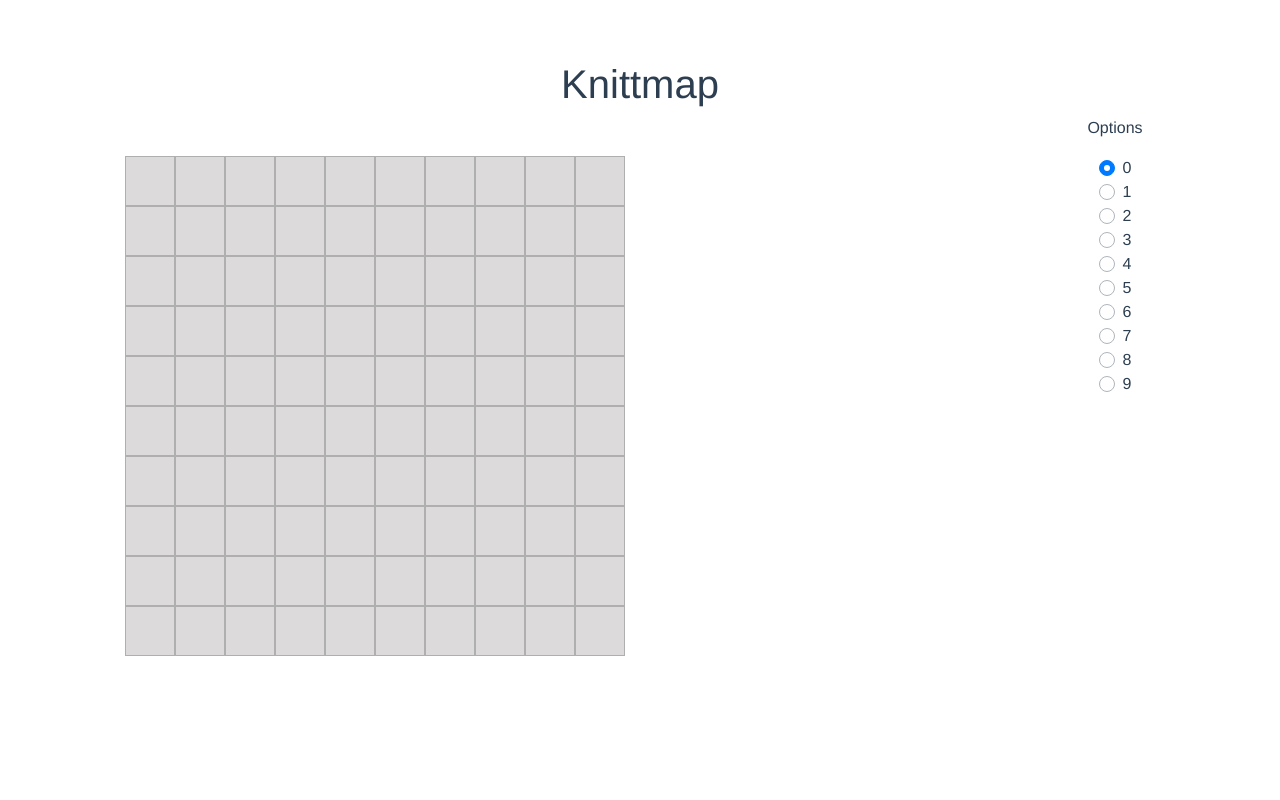
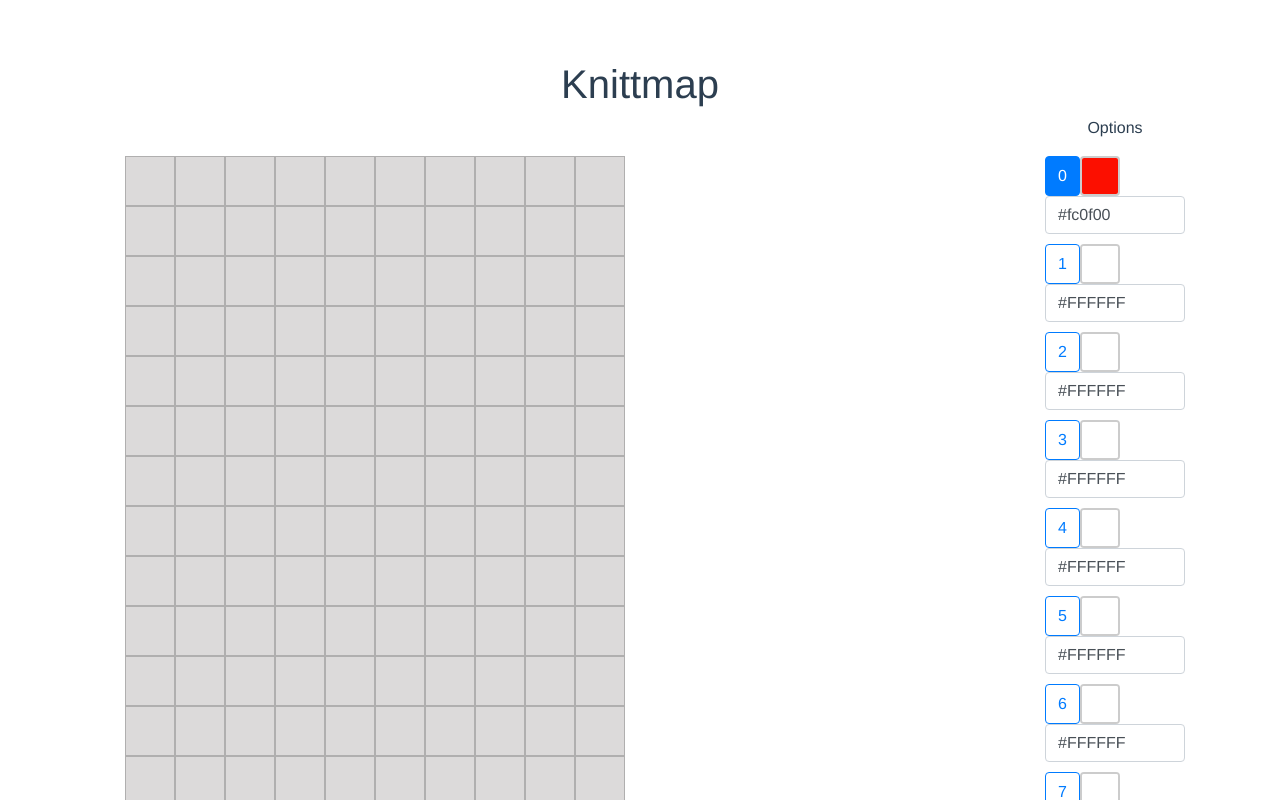
Before and after one commit to GeneralMustard/Knittmap, a Vue app: page / in a window 1280 px wide. Shown: the top 800 px of the page. Built offline with nearby package versions, Linux system fonts and the light colour scheme.

Commit message:
add color for options

```diff
--- a/src/components/CellOptions.vue
+++ b/src/components/CellOptions.vue
@@ -1,13 +1,18 @@
 <template>
   <div>
     <p>Options</p>
-    <b-form-radio-group
-      v-model="selected"
-      :options="options"
-      class="mb-3"
-      stacked
-      v-on:change="$emit('change-option', selected)"
-    ></b-form-radio-group>
+    <div
+      class="row option"
+      v-for="opt in options" :key="opt.id"
+    >
+      <b-button
+        variant="outline-primary"
+        :pressed="isActive(opt.id)"
+        v-on:click="updateActive(opt.id), $emit('change-option', active)"
+      >{{ opt.id }}</b-button>
+      <b-img v-bind="mainProps(opt.color)" rounded alt="Rounded image"></b-img>
+      <b-form-input v-model="opt.color" placeholder="opt.color"></b-form-input>
+    </div>
   </div>
 </template>
 
@@ -22,17 +27,45 @@ export default {
   },
   data() {
     return {
-      options: [0,1,2,3,4,5,6,7,8,9],
-      selected: 0
+      options: [
+          {id: 0, color: '#fc0f00'}
+        , {id: 1, color: '#FFFFFF'}
+        , {id: 2, color: '#FFFFFF'}
+        , {id: 3, color: '#FFFFFF'}
+        , {id: 4, color: '#FFFFFF'}
+        , {id: 5, color: '#FFFFFF'}
+        , {id: 6, color: '#FFFFFF'}
+        , {id: 7, color: '#FFFFFF'}
+        , {id: 8, color: '#FFFFFF'}
+        , {id: 9, color: '#FFFFFF'}
+      ],
+      active: 0
     }
   },
   mounted() {
   },
-  computed: {},
+  computed: {
+  },
   methods: {
+    mainProps(color) {
+      return { blank: true, blankColor: color, width: 40, height: 40, class: 'color-prev' }
+    },
+    updateActive(id) {
+      this.active = id;
+    },
+    isActive(id) {
+      if (id == this.active) return true;
+      return false;
+    }
   }
 }
 </script>
 
 <style scoped>
+  .option {
+    margin: 10px;
+  }
+  .color-prev {
+    border: 2px solid rgba(0.2, 0.2, 0.2, 0.2);
+  }
 </style>
--- a/src/components/Map.vue
+++ b/src/components/Map.vue
@@ -60,7 +60,6 @@ export default {
   flex-wrap: nowrap;
 }
 .map {
-  height: 500px;
   margin: 40px;
   overflow-x: auto;
   overflow-y: auto;
```
